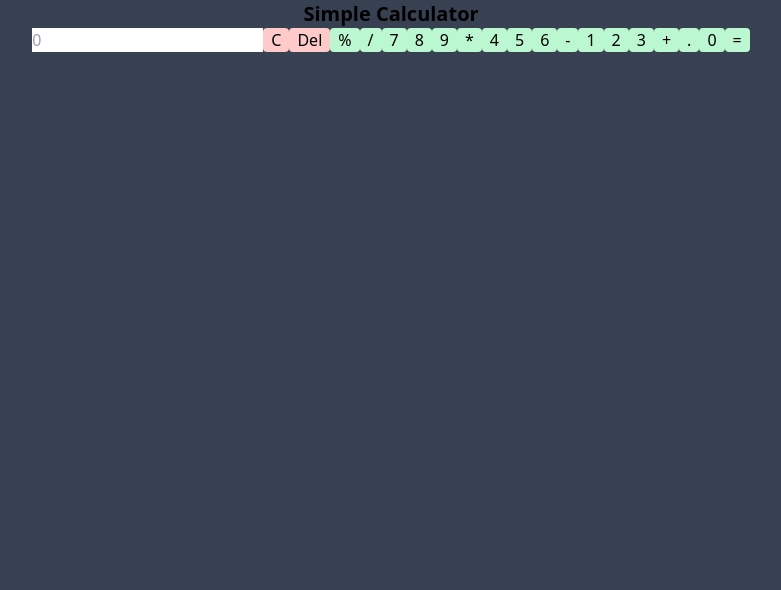
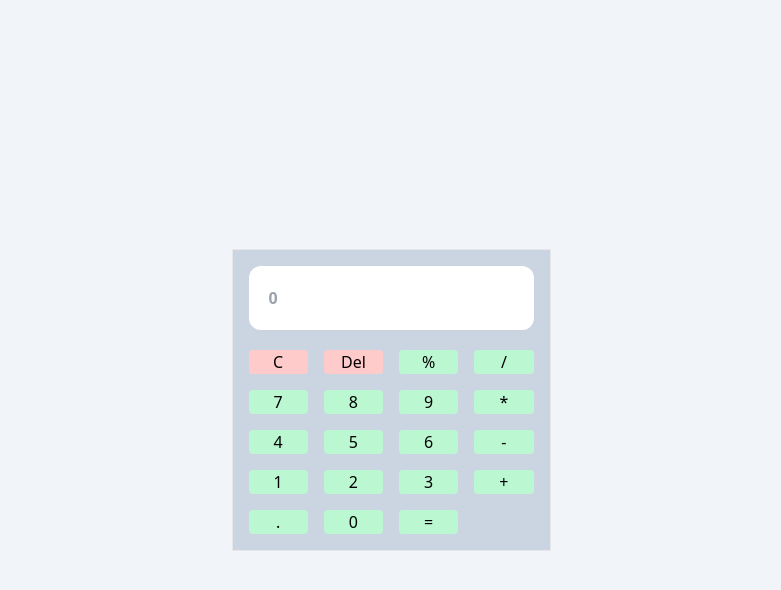
Before and after one commit to AveyBD/tailwind-css-calculator, a website: page index.html in a window 1280 px wide. Shown: the whole page, without its empty margins (249-1030 px from the left). Drawn offline with Linux system fonts and the light colour scheme.

Commit message:
CRTL + SHif + I

```diff
--- a/index.html
+++ b/index.html
@@ -16,30 +16,48 @@
     <header>
 
     </header>
-    <main class="min-h-screen bg-gray-700">
-        <h2 class="text-xl text-center font-bold">Simple Calculator</h2>
-        <div class="flex items-center justify-center">
-            <input type="text" name="" id="" placeholder="0">
-            <button class="rounded border-solid border-gray-500 bg-red-200 px-2" onclick="clear()">C</button>
-            <button class="rounded border-solid border-gray-500 bg-red-200 px-2" onclick="del()">Del</button>
-            <button class="rounded border-solid border-gray-500 bg-green-200 px-2" onclick="display('%')">%</button>
-            <button class="rounded border-solid border-gray-500 bg-green-200 px-2" onclick="display('/')">/</button>
-            <button class="rounded border-solid border-gray-500 bg-green-200 px-2" onclick="display('7')">7</button>
-            <button class="rounded border-solid border-gray-500 bg-green-200 px-2" onclick="display('8')">8</button>
-            <button class="rounded border-solid border-gray-500 bg-green-200 px-2" onclick="display('9')">9</button>
-            <button class="rounded border-solid border-gray-500 bg-green-200 px-2" onclick="display('*')">*</button>
-            <button class="rounded border-solid border-gray-500 bg-green-200 px-2" onclick="display('4')">4</button>
-            <button class="rounded border-solid border-gray-500 bg-green-200 px-2" onclick="display('5')">5</button>
-            <button class="rounded border-solid border-gray-500 bg-green-200 px-2" onclick="display('6')">6</button>
-            <button class="rounded border-solid border-gray-500 bg-green-200 px-2" onclick="display('-')">-</button>
-            <button class="rounded border-solid border-gray-500 bg-green-200 px-2" onclick="display('1')">1</button>
-            <button class="rounded border-solid border-gray-500 bg-green-200 px-2" onclick="display('2')">2</button>
-            <button class="rounded border-solid border-gray-500 bg-green-200 px-2" onclick="display('3')">3</button>
-            <button class="rounded border-solid border-gray-500 bg-green-200 px-2" onclick="display('+')">+</button>
-            <button class="rounded border-solid border-gray-500 bg-green-200 px-2" onclick="display('.')">.</button>
-            <button class="rounded border-solid border-gray-500 bg-green-200 px-2" onclick="display('0')">0</button>
-            <button class="rounded border-solid border-gray-500 bg-green-200 px-2" onclick="calc()">=</button>
-
+    <main class="bg-slate-100">
+        <div class="flex justify-center items-center min-h-screen">
+            <div class="p-4 border border-solid shadow-white border-white-400 bg-slate-300">
+                <input type="text" name="" id="" placeholder="0" class="mb-5 p-5 font-extrabold rounded-xl">
+                <div class="grid grid-cols-4 gap-4">
+                    <button class="rounded border-solid border-gray-500 bg-red-200 px-2" onclick="clear()">C</button>
+                    <button class="rounded border-solid border-gray-500 bg-red-200 px-2" onclick="del()">Del</button>
+                    <button class="rounded border-solid border-gray-500 bg-green-200 px-2"
+                        onclick="display('%')">%</button>
+                    <button class="rounded border-solid border-gray-500 bg-green-200 px-2"
+                        onclick="display('/')">/</button>
+                    <button class="rounded border-solid border-gray-500 bg-green-200 px-2"
+                        onclick="display('7')">7</button>
+                    <button class="rounded border-solid border-gray-500 bg-green-200 px-2"
+                        onclick="display('8')">8</button>
+                    <button class="rounded border-solid border-gray-500 bg-green-200 px-2"
+                        onclick="display('9')">9</button>
+                    <button class="rounded border-solid border-gray-500 bg-green-200 px-2"
+                        onclick="display('*')">*</button>
+                    <button class="rounded border-solid border-gray-500 bg-green-200 px-2"
+                        onclick="display('4')">4</button>
+                    <button class="rounded border-solid border-gray-500 bg-green-200 px-2"
+                        onclick="display('5')">5</button>
+                    <button class="rounded border-solid border-gray-500 bg-green-200 px-2"
+                        onclick="display('6')">6</button>
+                    <button class="rounded border-solid border-gray-500 bg-green-200 px-2"
+                        onclick="display('-')">-</button>
+                    <button class="rounded border-solid border-gray-500 bg-green-200 px-2"
+                        onclick="display('1')">1</button>
+                    <button class="rounded border-solid border-gray-500 bg-green-200 px-2"
+                        onclick="display('2')">2</button>
+                    <button class="rounded border-solid border-gray-500 bg-green-200 px-2"
+                        onclick="display('3')">3</button>
+                    <button class="rounded border-solid border-gray-500 bg-green-200 px-2"
+                        onclick="display('+')">+</button>
+                    <button class="rounded border-solid border-gray-500 bg-green-200 px-2"
+                        onclick="display('.')">.</button>
+                    <button class="rounded border-solid border-gray-500 bg-green-200 px-2"
+                        onclick="display('0')">0</button>
+                    <button class="rounded border-solid border-gray-500 bg-green-200 px-2" onclick="calc()">=</button>
+                </div>
+            </div>
         </div>
     </main>
     <footer>
```
Also changed, not shown: assets/css/style.css.
